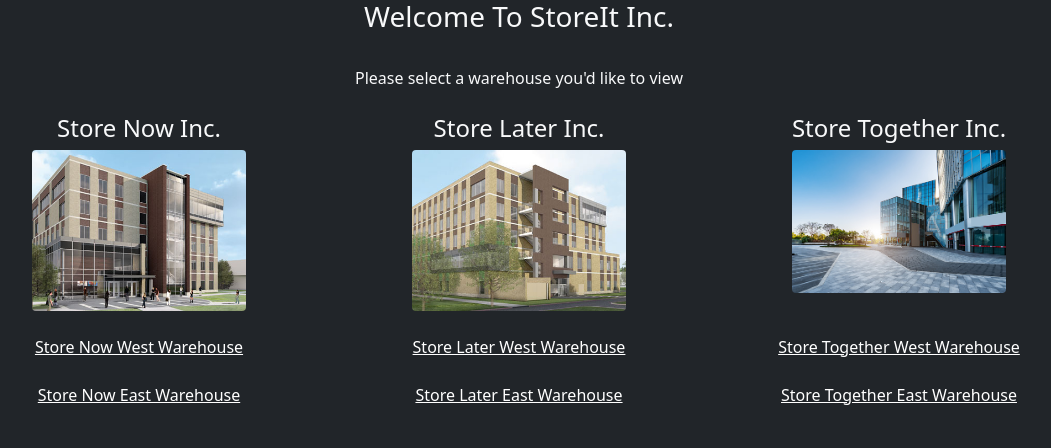
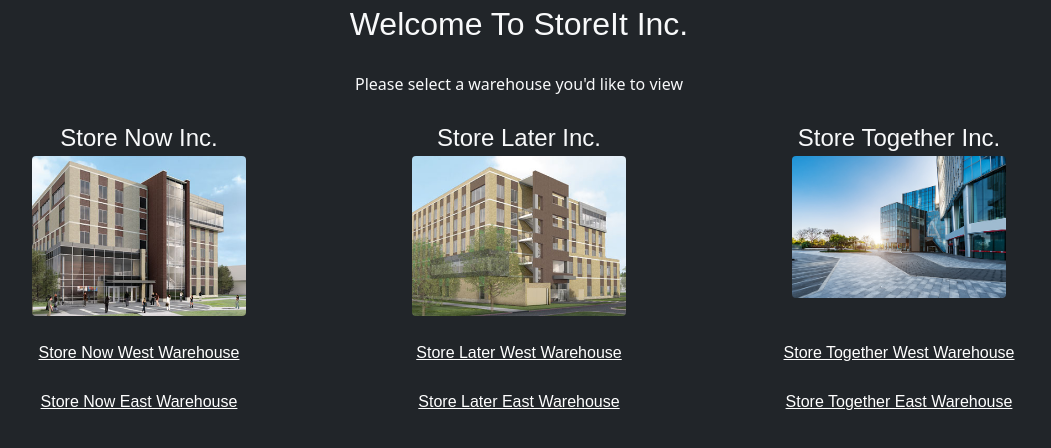
Before and after one commit to Texan422/project1-redo, a website: page public/views/index.html in a window 1280 px wide. Shown: the whole page, without its empty margins (121-1172 px from the left). Drawn offline with nearby package versions, Linux system fonts and the light colour scheme.

Commit message:
Style finished

```diff
--- a/index.js
+++ b/index.js
@@ -18,11 +18,11 @@ app.use('/company', require('./routes/warehouses.js'))
 // route to add
 app.use('/item', require('./routes/api/api.js'))
 //route to read
-app.use('/inventory', require('./routes/api/api.js'))
+app.use('/Inventory', require('./routes/api/api.js'))
 //route to delete
-app.use('/Delete', require('./routes/api/api.js'))
+app.use('/Inventory/Del', require('./routes/api/api.js'))
 //route to update
-app.use('/Update', require('./routes/api/api.js'))
+app.use('/Inventory/Up', require('./routes/api/api.js'))
 
 
 app.listen(port, () => {
--- a/public/style/style.css
+++ b/public/style/style.css
@@ -1,3 +1,22 @@
-.red{
-    color: red;
+.main{
+    text-align: center;
 }
+
+.title{
+    font-family: arial;
+    font-size: xx-large;
+}
+
+.subComp{
+    font-family: arial;
+    font-size: x-large;
+}
+
+.img{
+    max-width: 60%;
+}
+
+.links{
+    color: white;
+    font-family: arial;
+}
--- a/public/views/index.html
+++ b/public/views/index.html
@@ -10,10 +10,10 @@
     <link rel="stylesheet" href="../style/style.css">
 </head>
 
-<body class="bg-dark text-light" style="text-align: center;">
+<body class="bg-dark text-light main">
 
-    <div class="container">
-        <h3>Welcome To StoreIt Inc.</h3>
+    <div class="container title">
+        Welcome To StoreIt Inc.
     </div>
 <br>
 <div>
@@ -22,16 +22,16 @@
 
 <!--rows for companies-->
 <br>
-<div class="container">
+<div class="container subComp">
     <div class="row">
       <div class="col">
-        <h4>Store Now Inc.</h4>
+        Store Now Inc.
       </div>
       <div class="col">
-        <h4>Store Later Inc.</h4>
+        Store Later Inc.
       </div>
       <div class="col">
-        <h4>Store Together Inc.</h4>
+        Store Together Inc.
       </div>
     </div>
   </div>
@@ -39,13 +39,13 @@
   <div class="container">
     <div class="row">
       <div class="col">
-        <img class="rounded" style="max-width: 60%;" src="../images/storeNow.jpg" alt="">
+        <img class="rounded img" src="../images/storeNow.jpg" alt="">
       </div>
       <div class="col">
-        <img class="rounded" style="max-width: 60%;" src="../images/storeLater.jpg" alt="">
+        <img class="rounded img" src="../images/storeLater.jpg" alt="">
       </div>
       <div class="col">
-        <img class="rounded" style="max-width: 60%;" src="../images/storeTogether.jpg" alt="">
+        <img class="rounded img" src="../images/storeTogether.jpg" alt="">
       </div>
     </div>
   </div>
@@ -54,13 +54,13 @@
   <div class="container">
     <div class="row">
       <div class="col">
-        <a href="/company/SNWest" style="color: white;">Store Now West Warehouse</a>
+        <a href="/company/SNWest" class="links">Store Now West Warehouse</a>
       </div>
       <div class="col">
-        <a href="/company/SLWest" style="color: white;">Store Later West Warehouse</a>
+        <a href="/company/SLWest" class="links">Store Later West Warehouse</a>
       </div>
       <div class="col">
-        <a href="/company/STWest" style="color: white;">Store Together West Warehouse</a>
+        <a href="/company/STWest" class="links">Store Together West Warehouse</a>
       </div>
     </div>
   </div>
@@ -69,13 +69,13 @@
   <div class="container">
     <div class="row">
       <div class="col">
-        <a href="/company/SNEast" style="color: white;">Store Now East Warehouse</a>
+        <a href="/company/SNEast" class="links">Store Now East Warehouse</a>
       </div>
       <div class="col">
-        <a href="/company/SLEast" style="color: white;">Store Later East Warehouse</a>
+        <a href="/company/SLEast" class="links">Store Later East Warehouse</a>
       </div>
       <div class="col">
-        <a href="/company/STEast" style="color: white;">Store Together East Warehouse</a>
+        <a href="/company/STEast" class="links">Store Together East Warehouse</a>
       </div>
     </div>
   </div>
```
Also changed, not shown: models/Items.js (+0 -19 lines), public/scripts/script.js (+3 -11 lines), public/views/SLEast.html (+2 -3 lines), public/views/SLWest.html (+2 -3 lines), public/views/SNEast.html (+2 -3 lines), public/views/SNWest.html (+2 -3 lines), public/views/STEast.html (+2 -3 lines), public/views/STWest.html (+2 -3 lines).
